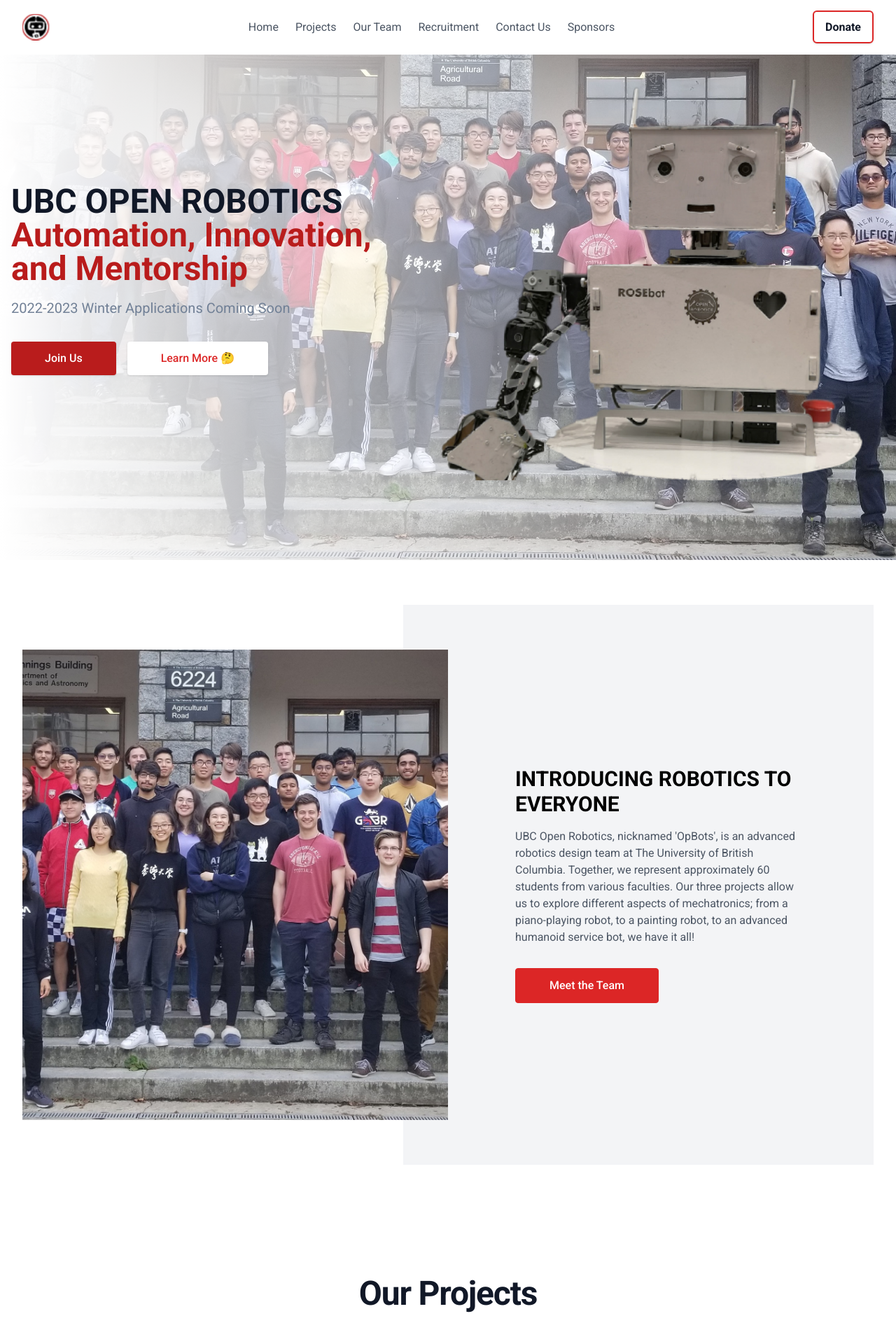
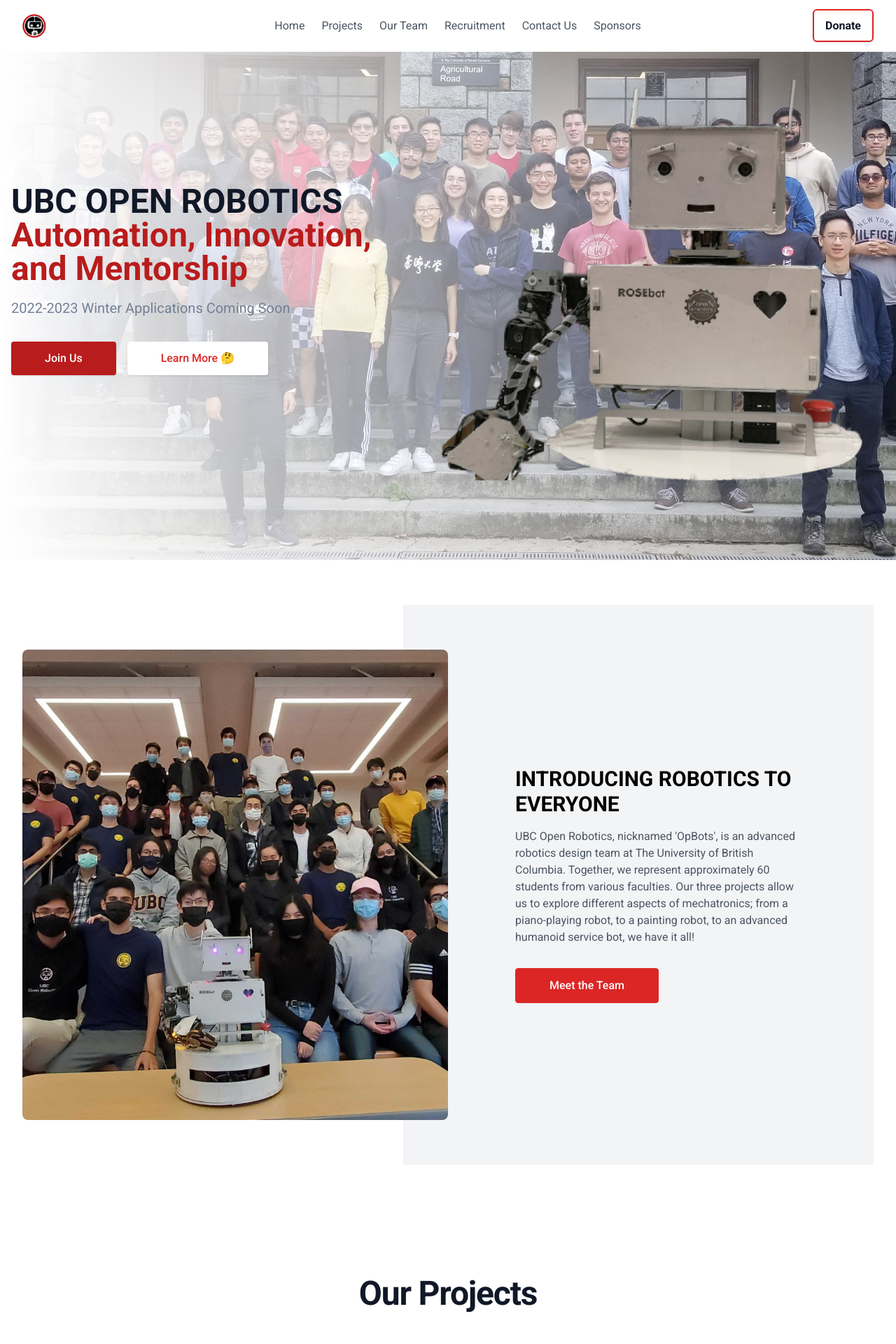
Before and after one commit to SteveIsnthere/openrobotics_website, a React (Create React App) app: page / in a window 1280 px wide. Shown: the top 1920 px of the page at 70% size. Built offline with nearby package versions, Linux system fonts and the light colour scheme.

Commit message:
update logo res and changed team image

```diff
--- a/src/components/Home/About.tsx
+++ b/src/components/Home/About.tsx
@@ -9,8 +9,8 @@
           <div className="relative z-10 lg:py-16">
             <div className="relative h-64 sm:h-80 lg:h-full">
               <img
-                className="absolute inset-0 object-cover w-full h-full"
-                src="assets/img/wallpaper.png"
+                className="absolute rounded-lg inset-0 object-cover w-full h-full"
+                src="assets/img/team_photo.jpg"
                 alt="About Us"
               />
             </div>
--- a/src/components/Navbar/Navbar.tsx
+++ b/src/components/Navbar/Navbar.tsx
@@ -19,7 +19,7 @@
         <div className="items-center px-4 max-w-screen-xl mx-auto md:flex md:px-8">
           <div className="flex items-center justify-between py-3 md:py-5 md:block">
             <a href="/">
-              <img src={Logo} width={40} height={50} alt="OpBots Logo" />
+              <img src="assets/img/logo_update.png" width={115} height={160} alt="OpBots Logo" />
             </a>
             <div className="md:hidden">
               <button
```
Also changed, not shown: public/assets/img/team_photo.jpg (added).
